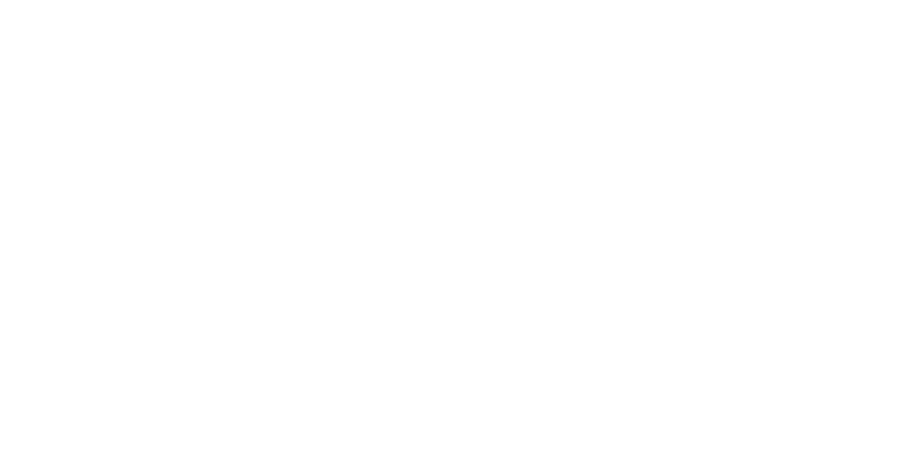
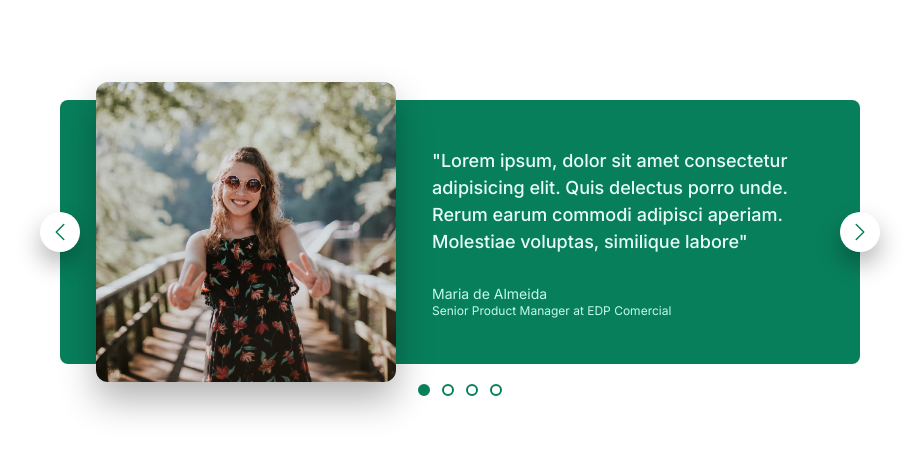
Before and after one commit to hoiredalert3/My-code---Udemy-Build-Responsive-Real-World-Websites-with_HTML-and-CSS-2022-6, a plain HTML site: page 06-Components/02-carousel.html in a window 1280 px wide. Shown: the whole page, without its empty margins (180-1099 px from the left). Drawn offline with Linux system fonts and the light colour scheme.

Commit message:
finish carousel, learn transform and translate

```diff
--- a/06-Components/02-carousel.html
+++ b/06-Components/02-carousel.html
@@ -4,7 +4,7 @@
     <meta charset="UTF-8" />
     <meta http-equiv="X-UA-Compatible" content="IE=edge" />
     <meta name="viewport" content="width=device-width, initial-scale=1.0" />
-    <title>Accordion component</title>
+    <title>Carousel component</title>
 
     <link
       href="https://fonts.googleapis.com/css2?family=Inter:wght@400;500;700&display=swap"
@@ -29,7 +29,166 @@
         color: #343a40;
         line-height: 1;
       }
+
+      .carousel {
+        background-color: #087f5b;
+        width: 800px;
+
+        margin: 100px auto;
+        /* padding: 32px;
+        padding-left: 86px;
+        padding-right: 48px; */
+        padding: 32px 48px 32px 86px;
+
+        border-radius: 8px;
+
+        display: flex;
+        align-items: center;
+        gap: 86px;
+
+        position: relative;
+      }
+
+      img {
+        height: 200px;
+        border-radius: 8px;
+        transform: scale(1.5);
+        box-shadow: 0 12px 24px rgba(0, 0, 0, 0.3);
+      }
+
+      .testimomial-text {
+        font-size: 18px;
+        font-weight: 500;
+        line-height: 1.5;
+        margin-bottom: 32px;
+        color: #e6fcf5;
+      }
+
+      .testimonial-author {
+        font-size: 14px;
+        margin-bottom: 4px;
+        color: #c3fae8;
+      }
+
+      .testimonial-job {
+        font-size: 12px;
+        color: #c3fae8;
+      }
+
+      /* CONTROLS */
+      .btn {
+        background-color: #fff;
+        border: none;
+        height: 40px;
+        width: 40px;
+        border-radius: 50%;
+        position: absolute;
+        cursor: pointer;
+
+        display: flex;
+        align-items: center;
+        justify-content: center;
+        box-shadow: 0 12px 24px rgba(0, 0, 0, 0.3);
+      }
+
+      .btn-icon {
+        width: 24px;
+        height: 24px;
+        stroke: #087f5b;
+      }
+
+      .btn--left {
+        /* IN RELATION TO THE PARENT ELEMENT */
+        left: 0;
+        top: 50%;
+
+        /* IN RELATION TO THE ELEMENT ITSELF */
+        transform: translate(-50%, -50%);
+      }
+
+      .btn--right {
+        /* IN RELATION TO THE PARENT ELEMENT */
+        right: 0;
+        top: 50%;
+
+        /* IN RELATION TO THE ELEMENT ITSELF */
+        transform: translate(50%, -50%);
+      }
+
+      .dots {
+        position: absolute;
+        left: 50%;
+        bottom: 0;
+        transform: translate(-50%, 32px);
+
+        display: flex;
+        gap: 12px;
+      }
+
+      .dot {
+        width: 12px;
+        height: 12px;
+        background-color: #fff;
+        border: 2px solid #087f5b;
+        border-radius: 50%;
+        cursor: pointer;
+      }
+
+      .dot--fill {
+        background-color: #087f5b;
+      }
     </style>
   </head>
-  <body></body>
+  <body>
+    <div class="carousel">
+      <img src="maria.jpg" alt="Maria de Almeida" />
+      <blockquote class="testimonial">
+        <p class="testimomial-text">
+          "Lorem ipsum, dolor sit amet consectetur adipisicing elit. Quis
+          delectus porro unde. Rerum earum commodi adipisci aperiam. Molestiae
+          voluptas, similique labore"
+        </p>
+        <p class="testimonial-author">Maria de Almeida</p>
+        <p class="testimonial-job">Senior Product Manager at EDP Comercial</p>
+      </blockquote>
+      <button class="btn btn--left">
+        <svg
+          xmlns="http://www.w3.org/2000/svg"
+          fill="none"
+          viewBox="0 0 24 24"
+          stroke-width="1.5"
+          stroke="currentColor"
+          class="btn-icon"
+        >
+          <path
+            stroke-linecap="round"
+            stroke-linejoin="round"
+            d="M15.75 19.5L8.25 12l7.5-7.5"
+          />
+        </svg>
+      </button>
+      <button class="btn btn--right">
+        <svg
+          xmlns="http://www.w3.org/2000/svg"
+          fill="none"
+          viewBox="0 0 24 24"
+          stroke-width="1.5"
+          stroke="currentColor"
+          class="btn-icon"
+        >
+          <path
+            stroke-linecap="round"
+            stroke-linejoin="round"
+            d="M8.25 4.5l7.5 7.5-7.5 7.5"
+          />
+        </svg>
+      </button>
+      <div class="dots">
+        <button class="dot dot--fill">&nbsp;</button>
+        <button class="dot">&nbsp;</button>
+        <button class="dot">&nbsp;</button>
+        <button class="dot">&nbsp;</button>
+      </div>
+    </div>
+  </body>
 </html>
```
